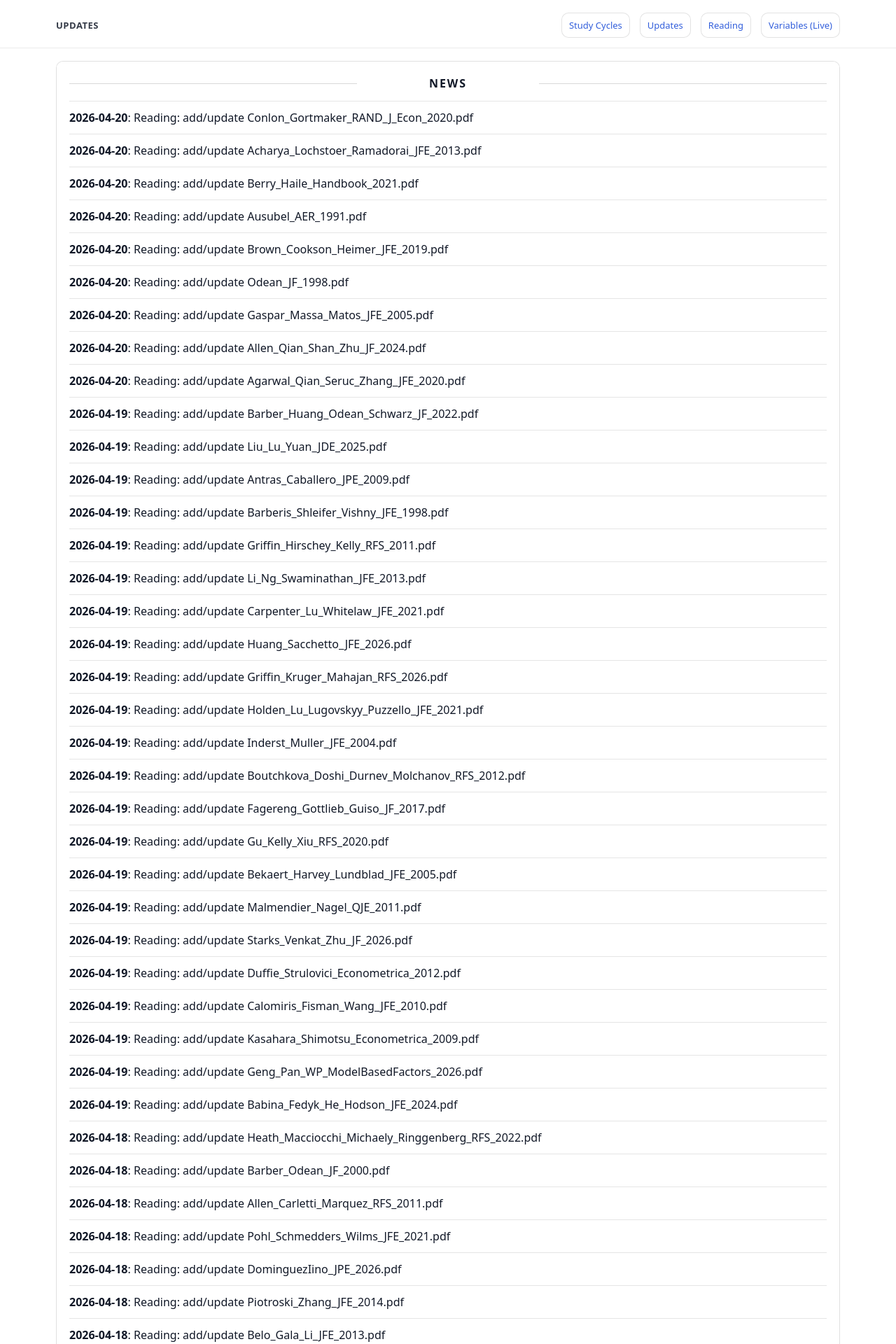
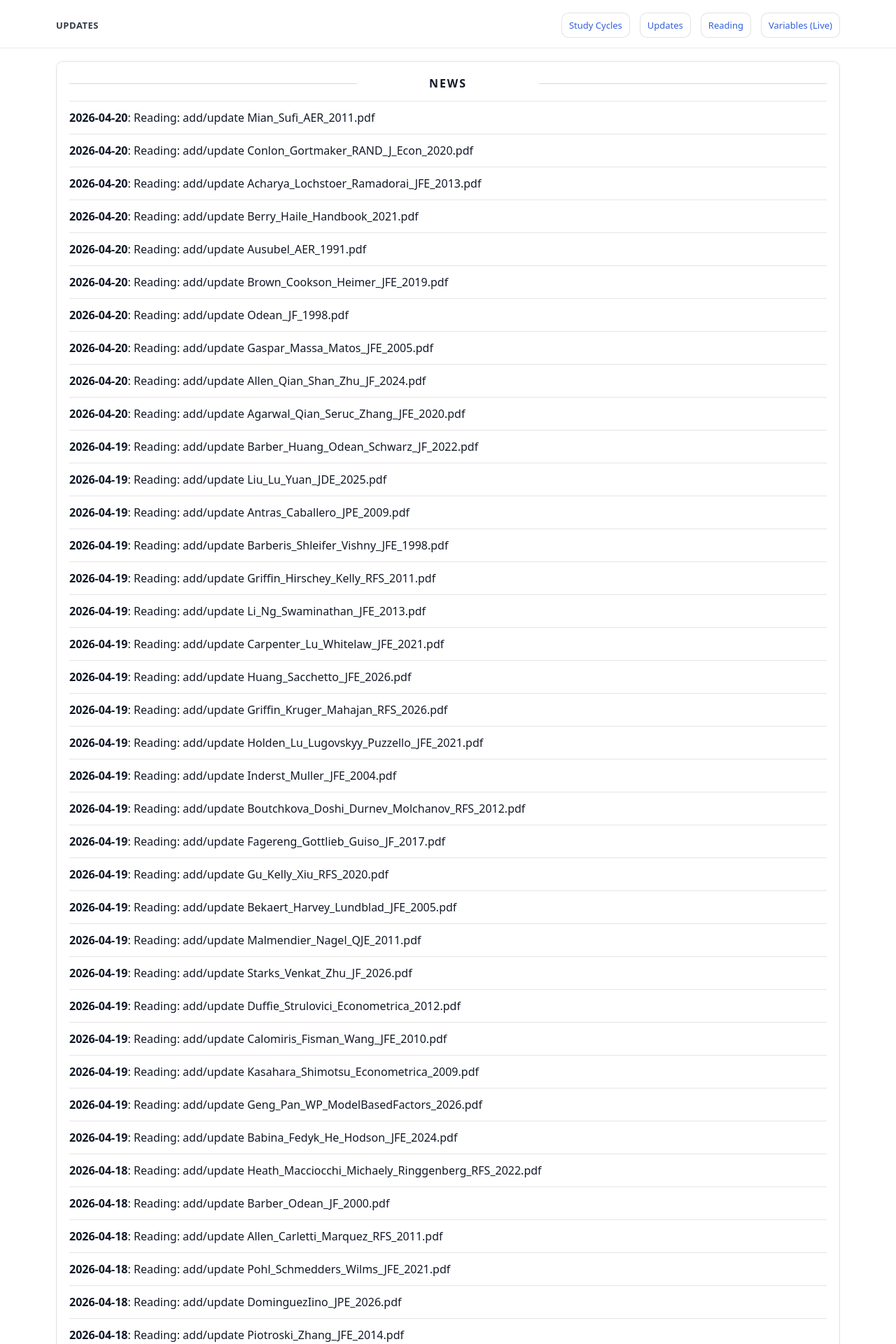
Before and after one commit to yaxinzn/study-archive, a Jekyll site: the page built from updates/index.md, in a window 1280 px wide. Shown: the top 1920 px of the page at 70% size. Built offline with Jekyll 4.4.1, drawn with Linux system fonts in a browser that asks for light colours; some of the changed text lies outside the part shown.

Commit message:
chore: update NEWS feed

```diff
--- a/_data/news.yml
+++ b/_data/news.yml
@@ -1,4 +1,7 @@
 # Auto-generated update history (sorted newest -> oldest). Do not edit manually.
+- ts: "1776680579"
+  date: "2026-04-20"
+  title: "Reading: add/update Mian_Sufi_AER_2011.pdf"
 - ts: "1776680407"
   date: "2026-04-20"
   title: "Reading: add/update Conlon_Gortmaker_RAND_J_Econ_2020.pdf"
```
